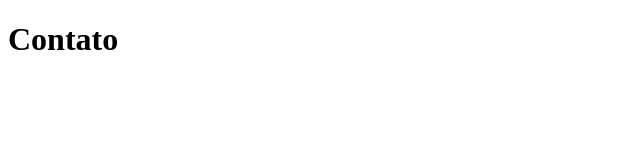
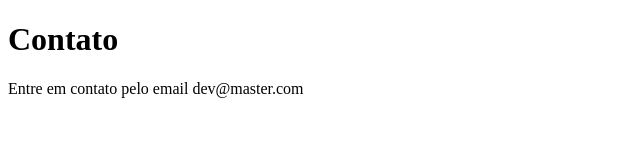
Before and after one commit to lucasgmarques/sistema-cadastro-jogos, a plain HTML site: page contato.html in a window 1280 px wide. Shown: the whole page, without its empty margins (0-640 px from the left). Drawn offline with Linux system fonts and the light colour scheme.

Commit message:
Adicionando email de contato

```diff
--- a/contato.html
+++ b/contato.html
@@ -8,5 +8,6 @@
 </head>
 <body>
     <h1>Contato</h1>
+    <p>Entre em contato pelo email dev@master.com</p>
 </body>
 </html>
```
